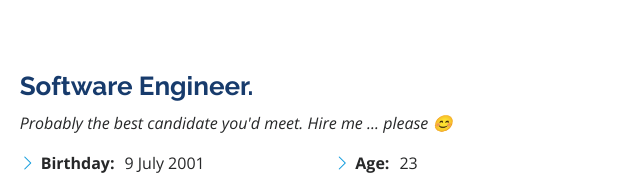
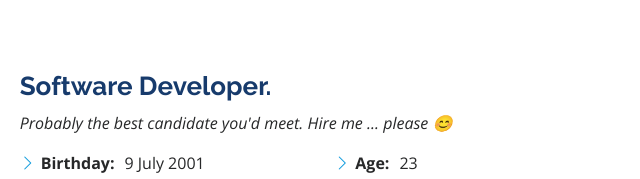
Before and after one commit to badirusubomi/badirusubomidevportfolio.github.io, a plain HTML site: page index.html in a window 1280 px wide. Shown: the part 921-1100 px from the top of the page, 625-1265 px from the left. Drawn offline with nearby package versions, Linux system fonts and the light colour scheme.

```diff
--- a/index.html
+++ b/index.html
@@ -92,7 +92,7 @@
             <img src="assets/img/profile-img.jpg" class="img-fluid" alt="">
           </div>
           <div class="col-lg-8 pt-4 pt-lg-0 content" data-aos="fade-left">
-            <h3>Software Engineer.</h3>
+            <h3>Software Developer.</h3>
             <p class="fst-italic">
               Probably the best candidate you'd meet. Hire me ... please 😊
             </p>
```
Also changed, not shown: assets/img/apple-touch-icon.jpg (renamed from assets/img/IMG_3694 (1).jpg), assets/img/apple-touch-icon.png (deleted).
